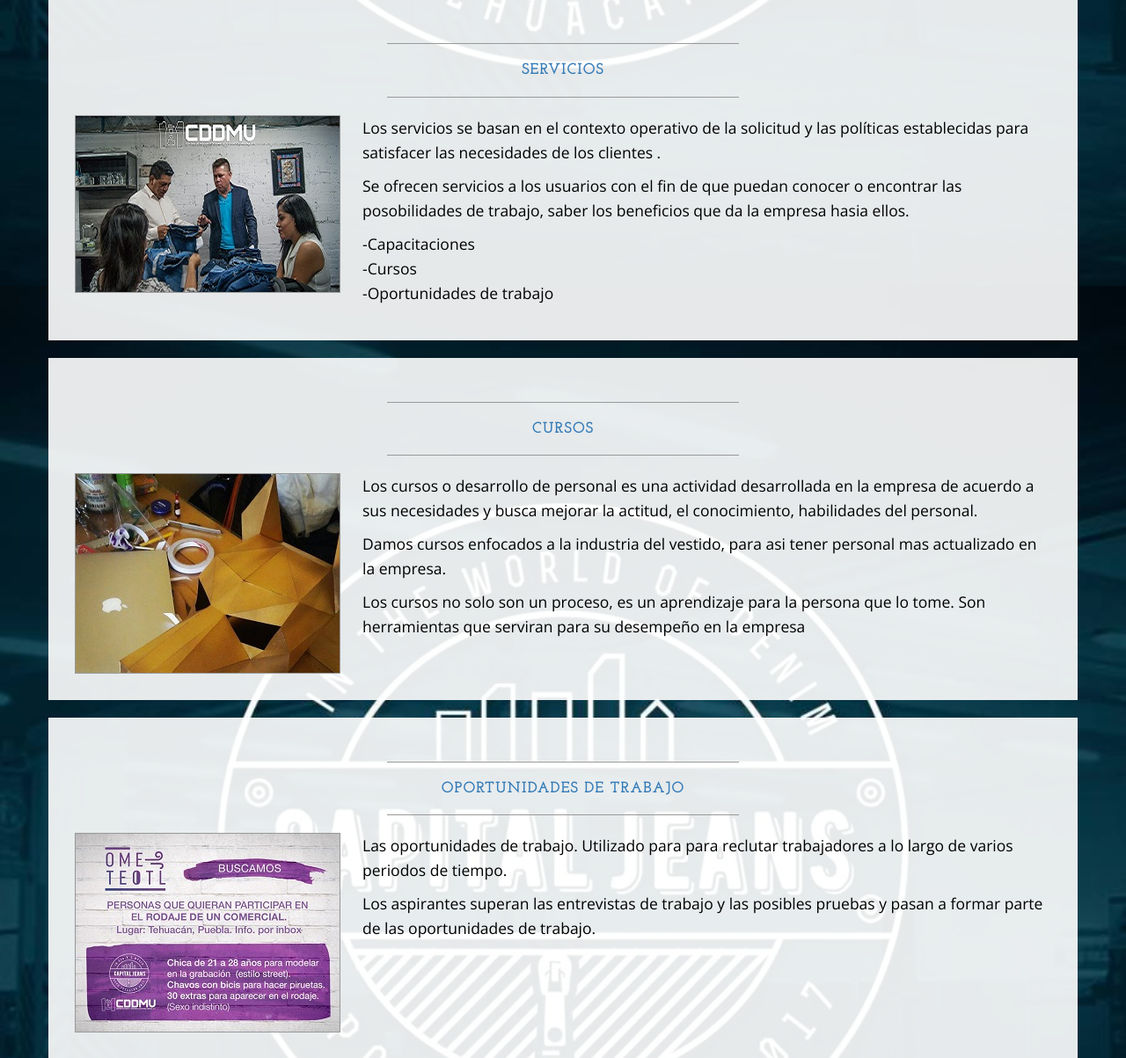
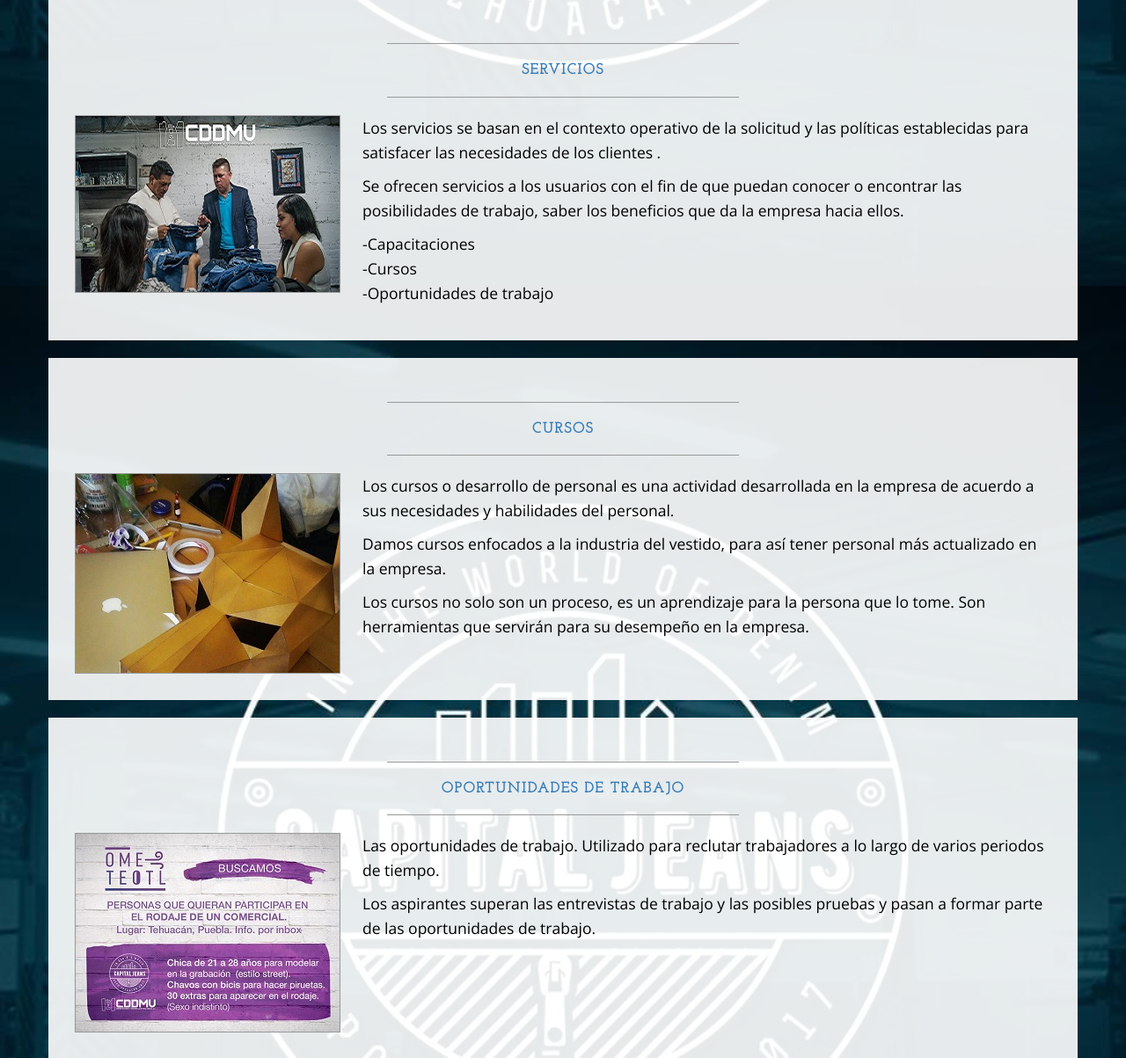
Before and after one commit to AndresVS18/sitioWebCDMU, a PHP site: page / in a window 1280 px wide. Shown: the part 955-2158 px from the top of the page at 88% size. Run offline with PHP 8.4, Linux system fonts and the light colour scheme; some libraries are stand-ins or nearby versions.

Commit message:
revision de ortografia

```diff
--- a/index.php
+++ b/index.php
@@ -96,7 +96,7 @@ session_start();
         <img class="img-responsive img-border img-left" src="img/serv.jpg" alt="">
         <hr class="visible-xs">
           <p>Los servicios se basan en el contexto operativo de la solicitud y las políticas establecidas para satisfacer las necesidades de los clientes .</p>
-        <p>Se ofrecen servicios a los usuarios con el fin de que puedan conocer o encontrar las posobilidades de trabajo, saber  los beneficios que da la empresa hasia ellos.  </p>
+        <p>Se ofrecen servicios a los usuarios con el fin de que puedan conocer o encontrar las posibilidades de trabajo, saber  los beneficios que da la empresa hacia ellos.  </p>
          <p>-Capacitaciones <br> -Cursos <br> -Oportunidades de trabajo</p>
       </div>
     </div>
@@ -111,9 +111,9 @@ session_start();
         <hr>
         <img class="img-responsive img-border img-left" src="img/cur.jpg" alt="">
         <hr class="visible-xs">
-        <p>Los cursos o desarrollo de personal es una actividad desarrollada en la empresa de acuerdo a sus necesidades y busca mejorar la actitud, el conocimiento, habilidades del personal.</p>
-        <p>Damos cursos enfocados a la industria del vestido, para asi tener personal mas actualizado en la empresa.</p>
-        <p>Los cursos no solo son un proceso, es un aprendizaje para la persona que lo tome. Son herramientas que serviran para su desempeño en la empresa </p>
+        <p>Los cursos o desarrollo de personal es una actividad desarrollada en la empresa de acuerdo a sus necesidades y habilidades del personal.</p>
+        <p>Damos cursos enfocados a la industria del vestido, para así tener personal más actualizado en la empresa.</p>
+        <p>Los cursos no solo son un proceso, es un aprendizaje para la persona que lo tome. Son herramientas que servirán para su desempeño en la empresa. </p>
 
 
       </div>
@@ -129,7 +129,7 @@ session_start();
         <hr>
         <img class="img-responsive img-border img-left" src="img/oportunidad.jpg" alt="">
         <hr class="visible-xs">
-        <p>Las oportunidades de trabajo. Utilizado para para reclutar trabajadores a lo largo de varios periodos de tiempo. </p>
+        <p>Las oportunidades de trabajo. Utilizado para reclutar trabajadores a lo largo de varios periodos de tiempo. </p>
         <p>Los aspirantes superan las entrevistas de trabajo y las posibles pruebas y pasan a formar parte de las oportunidades de trabajo.</p>
 
       </div>
```
